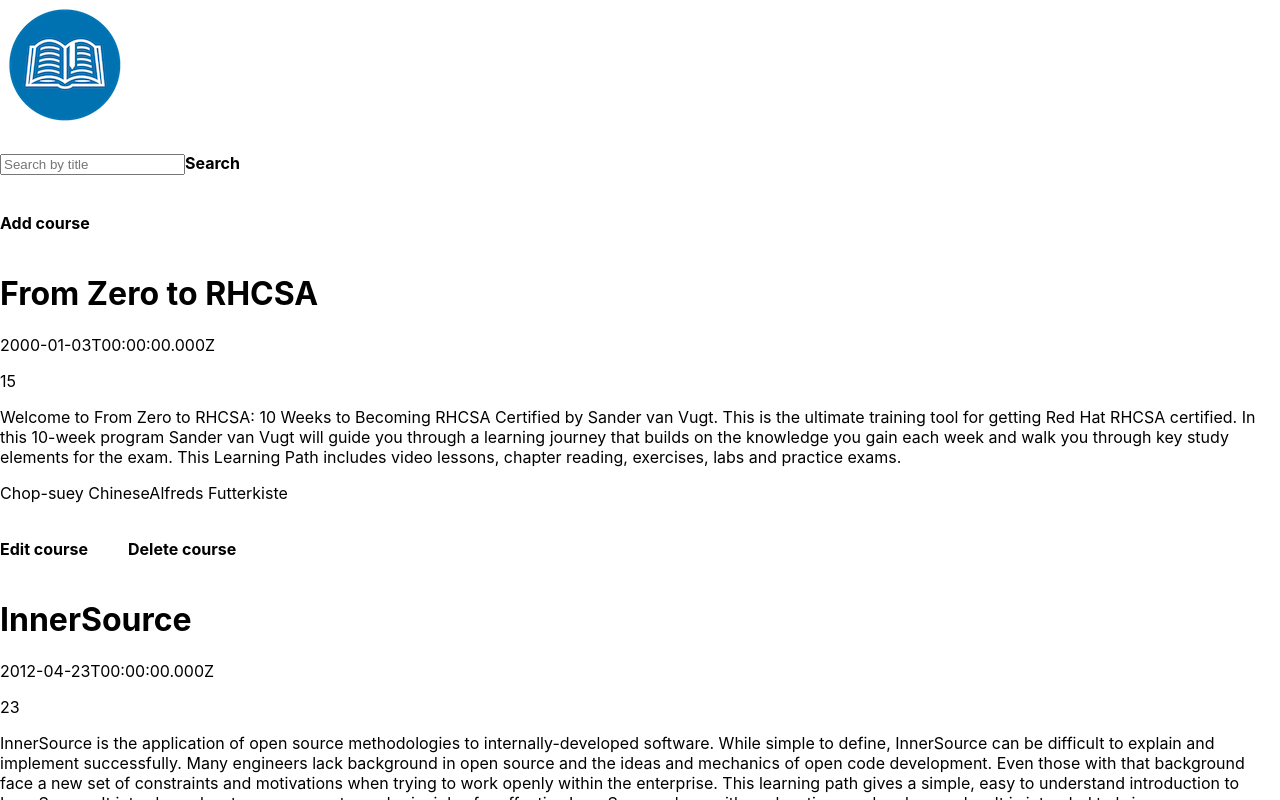
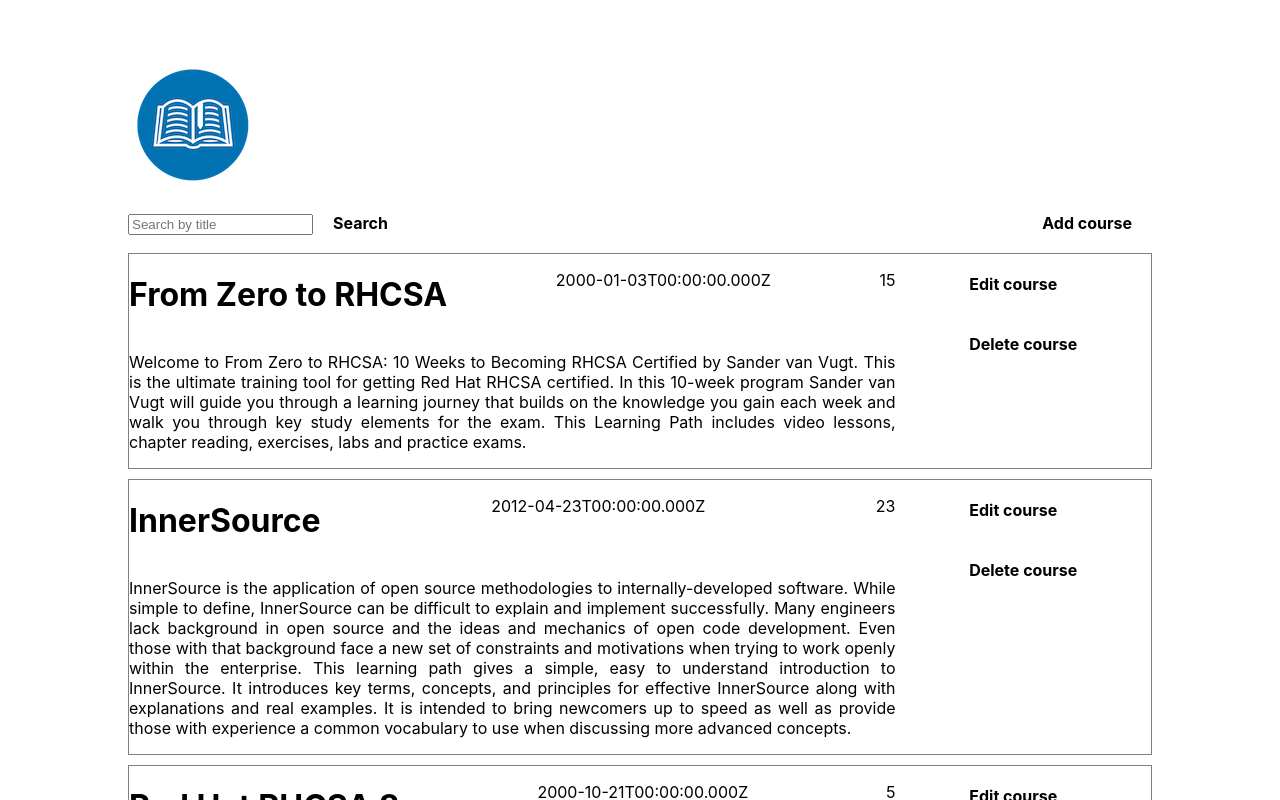
Before and after one commit to MargaritaSklyarenko/react_oreilly, a React (Create React App) app: page /courses in a window 1280 px wide. Shown: the top 800 px of the page. Built offline with nearby package versions, Linux system fonts and the light colour scheme.

Commit message:
add some styles

```diff
--- a/src/components/UI/Input/Input.module.css
+++ b/src/components/UI/Input/Input.module.css
@@ -1,11 +1,13 @@
 .Input {
   width: 100;
   padding: 10px;
-  box-sizing: border-box;
+  display: flex;
+  flex-direction: row;
 }
 
 .Label {
   font-weight: bold;
+  width: 15%;
   display: block;
   margin-bottom: 8px;
 }
@@ -17,7 +19,7 @@
   font: inherit;
   padding: 6px 10px;
   display: block;
-  width: 100%;
+  width: 85%;
   box-sizing: border-box;
 }
 
--- a/src/components/UI/Search/Search.js
+++ b/src/components/UI/Search/Search.js
@@ -1,8 +1,9 @@
 import React from "react";
+import classes from "./Search.module.css";
 
 const Saerch = props => {
     return (
-        <input type="text" placeholder={props.placeholder}></input>
+        <input className={classes.Search} type="text" placeholder={props.placeholder}></input>
     );
 }
 
--- /dev/null
+++ b/src/components/UI/Search/Search.module.css
@@ -0,0 +1,3 @@
+.Search {
+    margin-right: 20px;
+}
--- a/src/containers/Courses/Course/Course.js
+++ b/src/containers/Courses/Course/Course.js
@@ -4,18 +4,21 @@ import Duration from "../../../components/Description/Duration/Duration";
 import Description from "../../../components/Description/Description";
 import Authors from "../../../components/Authors/Authors";
 import Button from "../../../components/UI/Button/Button";
+import classes from "./Course.module.css";
 
 const Course = props => {
     return (
-      <div >
-        <div>
-            <h1>{props.title}</h1>
-            <Date date={props.cretionDate}></Date>
-            <Duration duration={props.duration}></Duration>
+      <div className={classes.Course}>
+        <div className={classes.CourseContent}>
+            <div>
+                <h1>{props.title}</h1>
+                <Date date={props.cretionDate}></Date>
+                <Duration duration={props.duration}></Duration>
+            </div>
             <Description description={props.description}></Description>
-            <Authors authors={props.authors}></Authors>
+            {/*<Authors authors={props.authors}></Authors>*/}
         </div>
-        <div>
+        <div className={classes.Buttons}>
             <Button btnType="Regular">Edit course</Button>
             <Button btnType="Regular">Delete course</Button>
         </div>
--- /dev/null
+++ b/src/containers/Courses/Course/Course.module.css
@@ -0,0 +1,29 @@
+.Course {
+    border: 1px solid gray;
+    margin-bottom: 10px;
+    display: flex;
+    flex-direction: row;
+    justify-content: space-between;
+}
+
+.CourseContent {
+    width: 75%;
+    display: flex;
+    flex-direction: column;
+}
+
+.CourseContent div {
+    display: flex;
+    flex-direction: row;
+    justify-content: space-between;
+}
+
+.CourseContent p{
+    text-align: justify;
+}
+
+.Buttons {
+    width: 25%;
+    display: flex;
+    flex-direction: column;
+}
--- a/src/containers/Courses/Courses.js
+++ b/src/containers/Courses/Courses.js
@@ -3,6 +3,7 @@ import Course from './Course/Course'
 import Logo from "../../components/Logo/Logo";
 import Button from "../../components/UI/Button/Button";
 import Search from "../../components/UI/Search/Search";
+import classes from "./Courses.module.css";
 
 export class Courses extends Component {
     state = {
@@ -53,7 +54,7 @@ export class Courses extends Component {
 
   render() {
     return (
-      <div >
+      <div className={classes.Courses}>
         <header>
           <Logo height="20%"/>
         </header>
--- /dev/null
+++ b/src/containers/Courses/Courses.module.css
@@ -0,0 +1,11 @@
+.Courses {
+    padding: 60px 0;
+    width: 80%;
+    margin: auto;
+}
+
+.Courses nav {
+    display: flex;
+    flex-direction: row;
+    justify-content: space-between;
+}
--- a/src/containers/Login/Login.js
+++ b/src/containers/Login/Login.js
@@ -1,6 +1,5 @@
 import React, { Component } from "react";
-import "./Login.css";
-import classes from "./Login.css";
+import classes from "./Login.module.css";
 import Input from "../../components/UI/Input/Input"
 import Button from "../../components/UI/Button/Button";
 import Logo from "../../components/Logo/Logo";
--- a/src/containers/Login/Login.css
+++ b/src/containers/Login/Login.module.css
@@ -1,8 +1,9 @@
 .Login {
     padding: 60px 0;
+    width: 80%;
+    margin: auto;
   }
 
 .Login form {
     margin: 0 auto;
-    max-width: 320px;
 }
```
